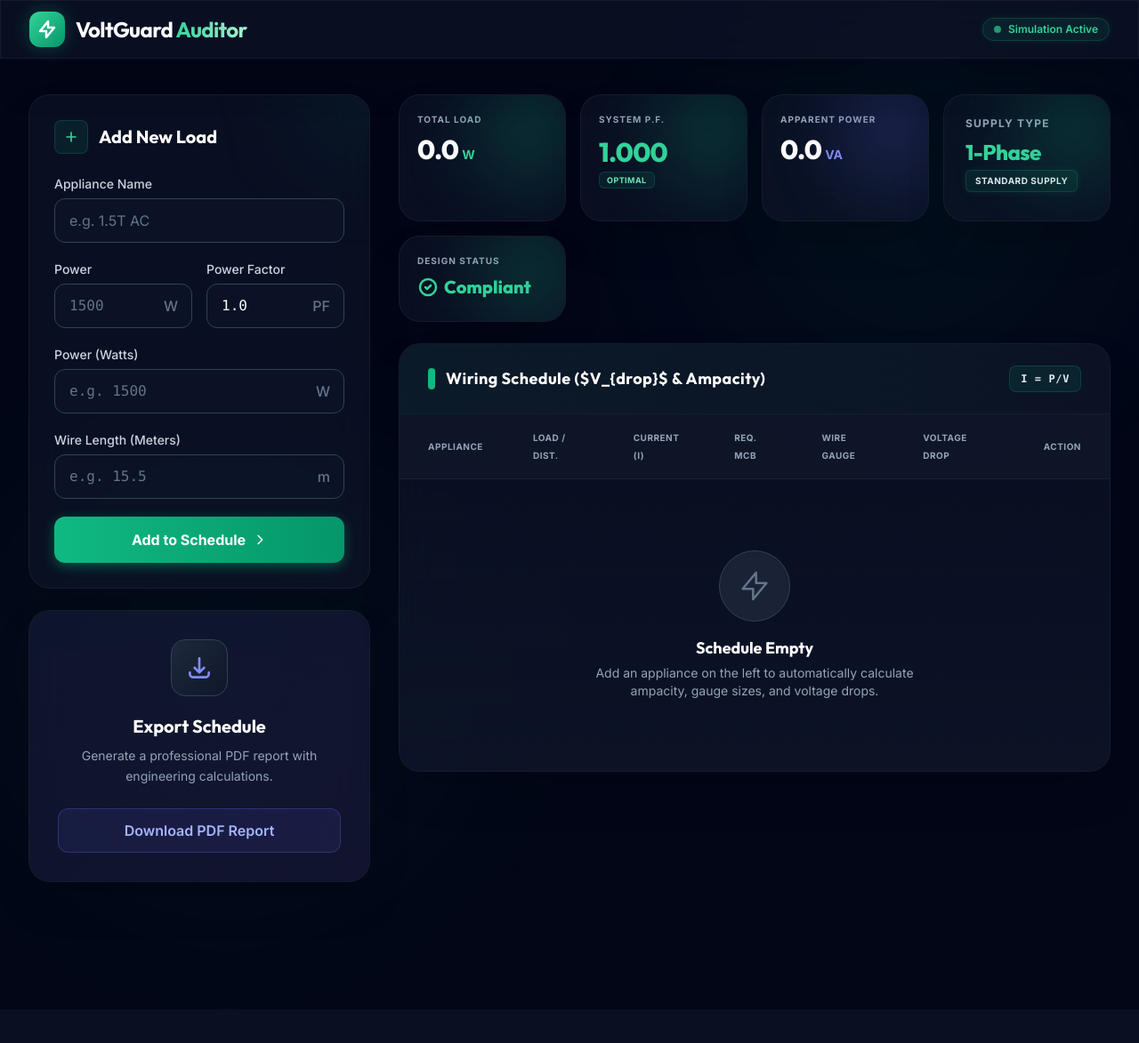
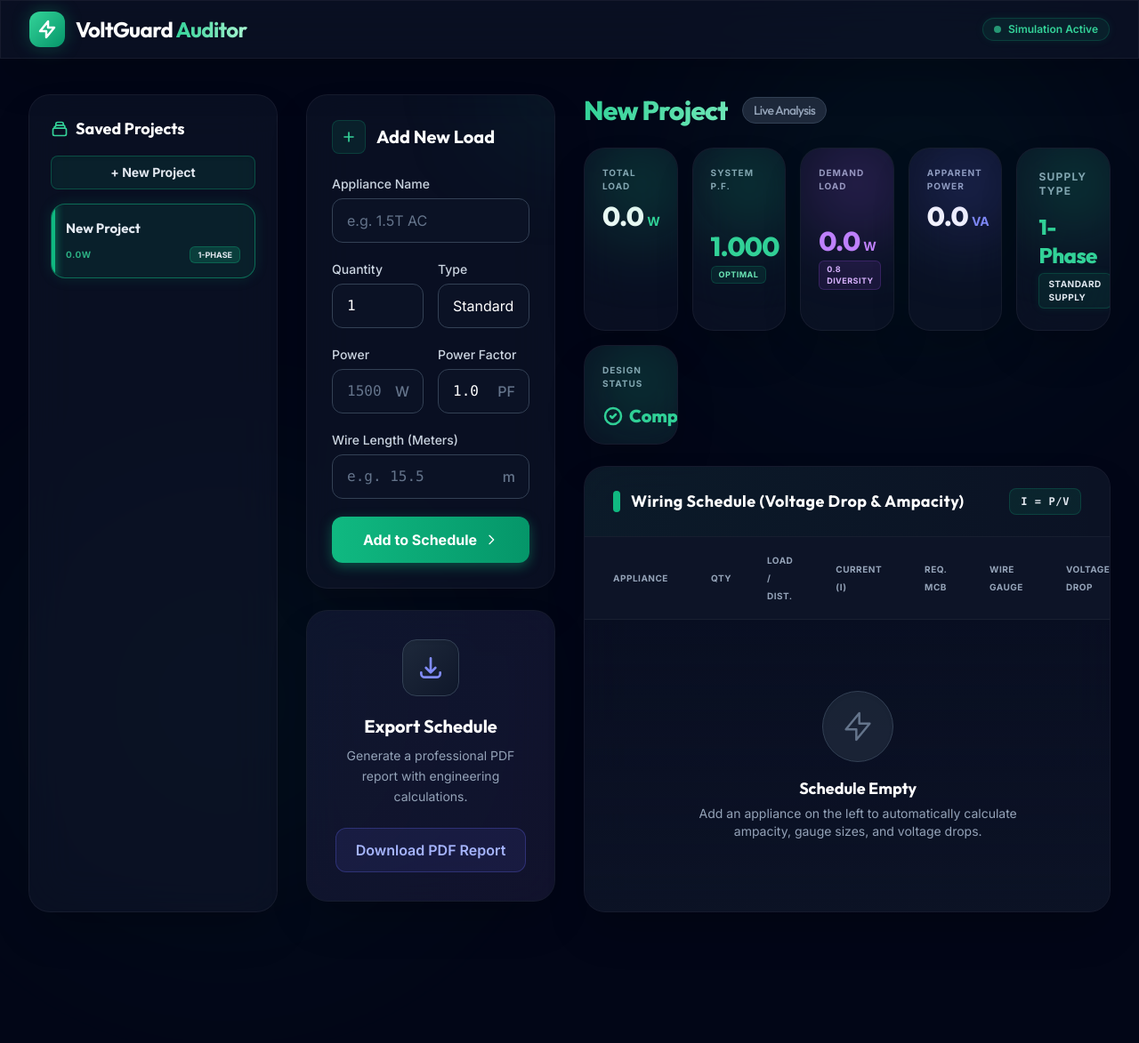
Before and after one commit to Mohansaina/finalyearproject, a Django app: page / in a window 1280 px wide; the page is wider, and only the part inside the window is pictured. Shown: that part at 89% size. Before the commit the page ends 1004 px from the top of that part, so only its background shows below. Run offline with Django 5.2, Linux system fonts and the light colour scheme; data comes from the database, SQL or seed files in the repository; data that the repository does not hold is empty; some libraries are stand-ins or nearby versions.

Commit message:
Fix UI string formatting and remove MathJax dollars

```diff
--- a/voltguard/auditor/templates/dashboard.html
+++ b/voltguard/auditor/templates/dashboard.html
@@ -1,10 +1,46 @@
 {% extends 'base.html' %}
 
 {% block content %}
-<div class="grid grid-cols-1 lg:grid-cols-3 gap-8">
+<div class="grid grid-cols-1 lg:grid-cols-4 gap-8">
 
-    <!-- Left Column: Controls & Add Appliance -->
-    <div class="space-y-6 lg:col-span-1">
+    <!-- Left Sidebar: Saved Projects -->
+    <div class="lg:col-span-1 space-y-6">
+        <div class="glass-panel rounded-3xl p-6 h-full border-t border-brand-500/20 shadow-[0_4px_30px_rgba(16,185,129,0.1)]">
+            <h3 class="text-lg font-bold text-white mb-4 font-heading flex items-center">
+                <svg class="w-5 h-5 mr-2 text-brand-400" fill="none" stroke="currentColor" viewBox="0 0 24 24"><path stroke-linecap="round" stroke-linejoin="round" stroke-width="2" d="M19 11H5m14 0a2 2 0 012 2v6a2 2 0 01-2 2H5a2 2 0 01-2-2v-6a2 2 0 012-2m14 0V9a2 2 0 00-2-2M5 11V9a2 2 0 002-2m0 0V5a2 2 0 012-2h6a2 2 0 012 2v2M7 7h10"></path></svg>
+                Saved Projects
+            </h3>
+            <a href="{% url 'dashboard' %}" class="block w-full text-center py-2 mb-4 bg-brand-500/10 text-brand-300 rounded-lg border border-brand-500/30 hover:bg-brand-500/20 transition-colors text-sm font-bold shadow-inner">
+                + New Project
+            </a>
+
+            <ul class="space-y-3">
+                {% for p in projects %}
+                <li>
+                    <a href="?project_id={{ p.id }}" class="block p-4 rounded-2xl transition-all border relative overflow-hidden group {% if p.id == project.id %}bg-brand-500/10 border-brand-500/50 text-brand-300 shadow-[0_0_15px_rgba(16,185,129,0.15)]{% else %}bg-slate-900/40 border-slate-700/50 text-slate-400 hover:text-white hover:bg-slate-800/80 hover:border-slate-600{% endif %}">
+                        {% if p.id == project.id %}<div class="absolute left-0 top-0 h-full w-1 bg-brand-500 shadow-[0_0_10px_#10b981]"></div>{% endif %}
+                        <div class="font-bold text-[15px] truncate max-w-full font-heading">{{ p.name }}</div>
+                        <div class="flex justify-between items-center mt-2">
+                            <div class="text-[10px] uppercase tracking-wider font-bold {% if p.id == project.id %}text-brand-400/80{% else %}text-slate-500{% endif %}">
+                                {{ p.total_load|floatformat:1 }}W
+                            </div>
+                            <div class="text-[9px] uppercase font-bold px-2 py-0.5 rounded-md {% if p.id == project.id %}bg-brand-500/20 text-brand-300 border border-brand-500/30{% else %}bg-slate-800 text-slate-400 border border-slate-700{% endif %}">
+                                {{ p.phase_type }}
+                            </div>
+                        </div>
+                    </a>
+                </li>
+                {% endfor %}
+            </ul>
+        </div>
+    </div>
+
+    <!-- Main Dashboard Area -->
+    <div class="lg:col-span-3">
+        <div class="grid grid-cols-1 lg:grid-cols-3 gap-8">
+
+            <!-- Left Column: Controls & Add Appliance -->
+            <div class="space-y-6 lg:col-span-1">
 
         <div class="glass-panel rounded-3xl p-7 transition-all duration-300 hover:shadow-[0_0_30px_rgba(16,185,129,0.15)] relative overflow-hidden group">
             <div class="absolute top-0 right-0 w-32 h-32 bg-brand-500/10 rounded-full blur-3xl -translate-y-1/2 translate-x-1/2 group-hover:bg-brand-500/20 transition-all duration-500"></div>
@@ -16,9 +52,27 @@
                 Add New Load
             </h2>
             <form action="{% url 'add_appliance' %}" method="POST" class="space-y-5 relative z-10">
+                {% csrf_token %}
+                <input type="hidden" name="project_id" value="{{ project.id }}">
+
                 <div class="group/input">
                     <label class="block text-sm font-medium text-slate-300 mb-1.5 transition-colors group-focus-within/input:text-brand-400">Appliance Name</label>
                     <input type="text" name="name" required class="w-full bg-slate-900/50 border border-slate-700 rounded-xl px-4 py-3 text-white focus:outline-none focus:ring-2 focus:ring-brand-500/50 focus:border-brand-500 transition-all placeholder:text-slate-500" placeholder="e.g. 1.5T AC">
+                </div>
+
+                <div class="grid grid-cols-2 gap-4">
+                    <div class="group/input">
+                        <label class="block text-sm font-medium text-slate-300 mb-1.5 transition-colors group-focus-within/input:text-brand-400">Quantity</label>
+                        <input type="number" min="1" step="1" name="quantity" required class="w-full bg-slate-900/50 border border-slate-700 rounded-xl px-4 py-3 text-white focus:outline-none focus:ring-2 focus:ring-brand-500/50 focus:border-brand-500 transition-all placeholder:text-slate-500 font-mono" value="1">
+                    </div>
+                    <div class="group/input">
+                        <label class="block text-sm font-medium text-slate-300 mb-1.5 transition-colors group-focus-within/input:text-brand-400">Type</label>
+                        <select name="appliance_type" class="w-full bg-slate-900/50 border border-slate-700 rounded-xl px-4 py-3 text-white focus:outline-none focus:ring-2 focus:ring-brand-500/50 focus:border-brand-500 transition-all appearance-none">
+                            <option value="Standard">Standard</option>
+                            <option value="Motor/AC">Motor/AC</option>
+                            <option value="Light">Light</option>
+                        </select>
+                    </div>
                 </div>
                 <div class="grid grid-cols-2 gap-4">
                     <div class="group/input">
@@ -34,13 +88,6 @@
                             <input type="number" step="0.01" max="1.0" min="0.1" name="power_factor" class="w-full bg-slate-900/50 border border-slate-700 rounded-xl px-4 py-3 text-white focus:outline-none focus:ring-2 focus:ring-brand-500/50 focus:border-brand-500 transition-all placeholder:text-slate-500 font-mono" placeholder="0.9" value="1.0">
                             <span class="absolute right-4 top-1/2 -translate-y-1/2 text-slate-500 font-medium">PF</span>
                         </div>
-                    </div>
-                </div>
-                <div class="group/input">
-                    <label class="block text-sm font-medium text-slate-300 mb-1.5 transition-colors group-focus-within/input:text-brand-400">Power (Watts)</label>
-                    <div class="relative">
-                        <input type="number" step="0.1" name="power_watts" required class="w-full bg-slate-900/50 border border-slate-700 rounded-xl pl-4 pr-12 py-3 text-white focus:outline-none focus:ring-2 focus:ring-brand-500/50 focus:border-brand-500 transition-all placeholder:text-slate-500 font-mono" placeholder="e.g. 1500">
-                        <span class="absolute right-4 top-1/2 -translate-y-1/2 text-slate-500 font-medium">W</span>
                     </div>
                 </div>
                 <div class="group/input">
@@ -65,15 +112,20 @@
             </div>
             <h3 class="font-bold text-white mb-2 font-heading relative z-10 text-xl">Export Schedule</h3>
             <p class="text-sm text-slate-400 mb-6 relative z-10 leading-relaxed">Generate a professional PDF report with engineering calculations.</p>
-            <a href="{% url 'export_pdf' %}" class="relative z-10 w-full py-3 border border-indigo-500/30 bg-indigo-500/10 hover:bg-indigo-500/20 text-indigo-300 hover:text-indigo-200 rounded-xl transition-all font-semibold cursor-pointer block hover:border-indigo-400/50 hover:shadow-[0_0_15px_rgba(99,102,241,0.2)]">Download PDF Report</a>
+            <a href="{% url 'export_pdf' %}?project_id={{ project.id }}" class="relative z-10 w-full py-3 border border-indigo-500/30 bg-indigo-500/10 hover:bg-indigo-500/20 text-indigo-300 hover:text-indigo-200 rounded-xl transition-all font-semibold cursor-pointer block hover:border-indigo-400/50 hover:shadow-[0_0_15px_rgba(99,102,241,0.2)]">Download PDF Report</a>
         </div>
     </div>
 
     <!-- Right Column: System Health & Schedule -->
     <div class="lg:col-span-2 space-y-6">
 
+        <h2 class="text-3xl font-black text-white font-heading tracking-tight mb-4 flex items-center">
+            <span class="bg-clip-text text-transparent bg-gradient-to-r from-brand-400 to-emerald-300">{{ project.name }}</span>
+            <span class="ml-4 text-sm font-medium bg-slate-800 text-slate-400 px-3 py-1 rounded-full border border-slate-700">Live Analysis</span>
+        </h2>
+
         <!-- System Health Overview -->
-        <div class="grid grid-cols-1 md:grid-cols-4 gap-4">
+        <div class="grid grid-cols-1 md:grid-cols-5 gap-4">
             <!-- Load Card -->
             <div class="glass-panel rounded-3xl p-5 relative overflow-hidden group hover:border-brand-500/30 transition-colors">
                 <div class="absolute -right-6 -top-6 w-32 h-32 bg-brand-500/20 rounded-full blur-2xl group-hover:bg-brand-500/30 transition-all duration-500"></div>
@@ -99,6 +151,19 @@
                         <p class="text-3xl font-black text-rose-500 font-heading tracking-tight mb-1">{{ system_pf|floatformat:3 }}</p>
                         <span class="px-2 py-0.5 rounded-md text-[9px] uppercase tracking-wider font-bold bg-rose-500/10 text-rose-300 border border-rose-500/20 animate-pulse">Needs Cap. Bank</span>
                     {% endif %}
+                </div>
+            </div>
+
+            <!-- Demand Load Card -->
+            <div class="glass-panel rounded-3xl p-5 relative overflow-hidden group hover:border-purple-500/30 transition-colors">
+                <div class="absolute -right-6 -top-6 w-32 h-32 bg-purple-500/20 rounded-full blur-2xl group-hover:bg-purple-500/30 transition-all duration-500"></div>
+                <p class="text-[10px] text-slate-400 font-bold tracking-widest uppercase mb-1">Demand Load</p>
+                <div class="flex flex-col items-start justify-center h-[calc(100%-1.5rem)] pb-1">
+                    <div class="flex items-baseline mb-1">
+                        <p class="text-3xl font-black text-purple-400 font-heading tracking-tight">{{ demand_load|floatformat:1 }}</p>
+                        <span class="text-sm text-purple-400 font-bold ml-1">W</span>
+                    </div>
+                    <span class="px-2 py-0.5 rounded-md text-[9px] uppercase tracking-wider font-bold bg-purple-500/10 text-purple-300 border border-purple-500/20">0.8 Diversity</span>
                 </div>
             </div>
 
@@ -162,18 +227,18 @@
             <div class="grid grid-cols-3 gap-4 lg:gap-6">
                 <div class="bg-slate-900/50 rounded-2xl p-4 border border-rose-500/20 relative overflow-hidden group">
                     <div class="absolute h-1 w-full bg-rose-500/50 top-0 left-0"></div>
-                    <p class="text-[11px] uppercase tracking-widest text-rose-400 font-bold mb-1">Row (R)</p>
-                    <p class="text-2xl font-black text-white font-mono">{{ phase_data.Loads.R|floatformat:1 }} <span class="text-sm text-slate-500 font-sans">W</span></p>
+                    <p class="text-[11px] uppercase tracking-widest text-rose-400 font-bold mb-1">Phase L1</p>
+                    <p class="text-2xl font-black text-white font-mono">{{ phase_data.Loads.L1|floatformat:1 }} <span class="text-sm text-slate-500 font-sans">W</span></p>
                 </div>
                 <div class="bg-slate-900/50 rounded-2xl p-4 border border-amber-500/20 relative overflow-hidden group">
                     <div class="absolute h-1 w-full bg-amber-500/50 top-0 left-0"></div>
-                    <p class="text-[11px] uppercase tracking-widest text-amber-400 font-bold mb-1">Yellow (Y)</p>
-                    <p class="text-2xl font-black text-white font-mono">{{ phase_data.Loads.Y|floatformat:1 }} <span class="text-sm text-slate-500 font-sans">W</span></p>
+                    <p class="text-[11px] uppercase tracking-widest text-amber-400 font-bold mb-1">Phase L2</p>
+                    <p class="text-2xl font-black text-white font-mono">{{ phase_data.Loads.L2|floatformat:1 }} <span class="text-sm text-slate-500 font-sans">W</span></p>
                 </div>
                 <div class="bg-slate-900/50 rounded-2xl p-4 border border-blue-500/20 relative overflow-hidden group">
                     <div class="absolute h-1 w-full bg-blue-500/50 top-0 left-0"></div>
-                    <p class="text-[11px] uppercase tracking-widest text-blue-400 font-bold mb-1">Blue (B)</p>
-                    <p class="text-2xl font-black text-white font-mono">{{ phase_data.Loads.B|floatformat:1 }} <span class="text-sm text-slate-500 font-sans">W</span></p>
+                    <p class="text-[11px] uppercase tracking-widest text-blue-400 font-bold mb-1">Phase L3</p>
+                    <p class="text-2xl font-black text-white font-mono">{{ phase_data.Loads.L3|floatformat:1 }} <span class="text-sm text-slate-500 font-sans">W</span></p>
                 </div>
             </div>
         </div>
@@ -185,7 +250,7 @@
                 <div class="absolute inset-0 bg-gradient-to-r from-brand-500/5 to-transparent z-0"></div>
                 <h3 class="text-white font-bold text-lg font-heading tracking-wide relative z-10 flex items-center">
                     <div class="w-2 h-6 bg-brand-500 rounded-full mr-3"></div>
-                    Wiring Schedule ($V_{drop}$ & Ampacity)
+                    Wiring Schedule (Voltage Drop & Ampacity)
                 </h3>
                 <span class="relative z-10 text-xs text-brand-300/80 bg-brand-500/10 px-3 py-1.5 rounded-lg border border-brand-500/20 font-mono tracking-wider font-semibold">I = P/V</span>
             </div>
@@ -194,6 +259,7 @@
                     <thead class="bg-slate-900/80 text-[10px] uppercase text-slate-400 border-b border-white/5 tracking-wider font-bold">
                         <tr>
                             <th scope="col" class="px-8 py-4">Appliance</th>
+                            <th scope="col" class="px-4 py-4 text-center">Qty</th>
                             <th scope="col" class="px-6 py-4">Load / Dist.</th>
                             <th scope="col" class="px-6 py-4">Current (I)</th>
                             <th scope="col" class="px-6 py-4">Req. MCB</th>
@@ -205,14 +271,21 @@
                     <tbody class="divide-y divide-white/5">
                         {% for item in appliances %}
                         <tr class="hover:bg-slate-800/50 transition-colors group">
-                            <td class="px-8 py-5 font-bold text-white group-hover:text-brand-300 transition-colors">{{ item.appliance.name }}</td>
+                            <td class="px-8 py-5">
+                                <span class="font-bold text-white group-hover:text-brand-300 transition-colors block">{{ item.appliance.name }}</span>
+                                <span class="text-[10px] text-slate-400 uppercase tracking-wider">{{ item.appliance.appliance_type }}</span>
+                            </td>
+                            <td class="px-4 py-5 text-center font-bold text-indigo-400 bg-indigo-500/5 font-mono shadow-inner rounded-md m-2">{{ item.appliance.quantity }}</td>
                             <td class="px-6 py-5">
-                                <span class="font-mono text-white">{{ item.appliance.power_watts }}</span> W
+                                <span class="font-mono text-white">{{ item.circuit_watts }}</span> W
                                 <span class="text-[10px] text-slate-500 block mt-0.5 uppercase tracking-wider">L: <span class="font-mono text-slate-400">{{ item.appliance.length_m }}</span>m | P.F: <span class="font-mono text-slate-400">{{ item.appliance.power_factor }}</span></span>
                             </td>
                             <td class="px-6 py-5 font-mono text-brand-400 font-bold bg-brand-500/5">{{ item.current }} A</td>
                             <td class="px-6 py-5">
-                                <span class="bg-slate-900 shadow-inner text-slate-200 px-3 py-1.5 rounded-lg border border-slate-700 font-mono font-medium inline-block">{{ item.mcb }} A</span>
+                                <div class="flex flex-col items-start gap-1">
+                                    <span class="bg-slate-900 shadow-inner text-slate-200 px-3 py-1.5 rounded-lg border border-slate-700 font-mono font-medium inline-block">{{ item.mcb }} A</span>
+                                    <span class="text-[9px] uppercase tracking-wider font-bold !px-2 !py-0.5 rounded {% if item.mcb_type == 'C' %}bg-amber-500/20 text-amber-300 border border-amber-500/30{% else %}bg-blue-500/20 text-blue-300 border border-blue-500/30{% endif %}">Type {{ item.mcb_type }}</span>
+                                </div>
                             </td>
                             <td class="px-6 py-5 font-mono">{{ item.wire_size|floatformat:1 }} <span class="text-xs text-slate-500">mm²</span></td>
                             <td class="px-6 py-5">
@@ -254,7 +327,6 @@
                 </table>
             </div>
         </div>
-
     </div>
 </div>
 {% endblock %}
--- a/voltguard/auditor/views.py
+++ b/voltguard/auditor/views.py
@@ -2,6 +2,7 @@ from django.shortcuts import render, redirect, get_object_or_404
 from django.http import FileResponse
 from .models import Project, Appliance
 from .engine import (
+    calculate_demand_load,
     calculate_current,
     calculate_power_triangle,
     select_mcb,
@@ -12,8 +13,16 @@ from .engine import (
 from .pdf_generator import generate_schedule_pdf
 
 def dashboard(request):
-    # For demonstration, we'll just use a single default project
-    project, created = Project.objects.get_or_create(name="Default Project")
+    projects = Project.objects.all().order_by('-created_at')
+    project_id = request.GET.get('project_id')
+
+    if project_id:
+        project = get_object_or_404(Project, id=project_id)
+    else:
+        project = projects.first()
+        if not project:
+            project = Project.objects.create(name="New Project")
+
     appliances = project.appliances.all()
 
     # Process calculations
@@ -23,37 +32,51 @@ def dashboard(request):
     total_reactive_power = 0
 
     for app in appliances:
-        current = calculate_current(app.power_watts, app.power_factor)
-        s_va, q_var = calculate_power_triangle(app.power_watts, app.power_factor)
+        circuit_watts = app.power_watts * app.quantity
+        current = calculate_current(circuit_watts, app.power_factor)
+        s_va, q_var = calculate_power_triangle(circuit_watts, app.power_factor)
 
-        mcb = select_mcb(current)
+        mcb, mcb_type = select_mcb(current, app.appliance_type)
         wire_size, resistance = select_wire_gauge(current)
         v_drop, v_drop_pct, is_failure = calculate_voltage_drop(app.length_m, current, resistance)
 
         processed_appliances.append({
             'appliance': app,
+            'circuit_watts': circuit_watts,
             'current': round(current, 2),
             'apparent_power': round(s_va, 1),
             'mcb': mcb,
+            'mcb_type': mcb_type,
             'wire_size': wire_size,
             'v_drop': v_drop,
             'v_drop_pct': v_drop_pct,
             'is_failure': is_failure
         })
-        total_power += app.power_watts
+        total_power += circuit_watts
         total_apparent_power += s_va
         total_reactive_power += q_var
 
     # Calculate System Power Factor
     system_pf = (total_power / total_apparent_power) if total_apparent_power > 0 else 1.0
 
+    # Calculate Demand Load
+    demand_load = calculate_demand_load(total_power)
+
     # 3-Phase balancing
     phase_data = balance_phases(appliances)
 
+    # Metadata updates
+    if total_power != project.total_load or project.phase_type != ("3-Phase" if phase_data.get('requires_3_phase') else "1-Phase"):
+        project.total_load = total_power
+        project.phase_type = '3-Phase' if phase_data.get('requires_3_phase') else '1-Phase'
+        project.save()
+
     context = {
+        'projects': projects,
         'project': project,
         'appliances': processed_appliances,
         'total_power': total_power,
+        'demand_load': demand_load,
         'total_apparent_power': round(total_apparent_power, 1),
         'total_reactive_power': round(total_reactive_power, 1),
         'system_pf': round(system_pf, 3),
@@ -64,8 +87,15 @@ def dashboard(request):
 
 def add_appliance(request):
     if request.method == 'POST':
-        project, _ = Project.objects.get_or_create(name="Default Project")
+        project_id = request.POST.get('project_id')
+        if project_id:
+            project = get_object_or_404(Project, id=project_id)
+        else:
+            project, _ = Project.objects.get_or_create(name="New Project")
+
         name = request.POST.get('name')
+        appliance_type = request.POST.get('appliance_type', 'Standard')
+        quantity = request.POST.get('quantity', 1)
         power = request.POST.get('power_watts')
         power_factor = request.POST.get('power_factor', '1.0')
         length = request.POST.get('length_m')
@@ -78,22 +108,36 @@ def add_appliance(request):
             except ValueError:
                 pf = 1.0
 
+            try:
+                qty = int(quantity)
+                if qty < 1: qty = 1
+            except ValueError:
+                qty = 1
+
             Appliance.objects.create(
                 project=project,
                 name=name,
+                appliance_type=appliance_type,
+                quantity=qty,
                 power_watts=float(power),
                 power_factor=pf,
                 length_m=float(length)
             )
-    return redirect('dashboard')
+    return redirect(f"/?project_id={project.id}" if hasattr(request, 'POST') and request.POST.get('project_id') else 'dashboard')
 
 def remove_appliance(request, app_id):
     appliance = get_object_or_404(Appliance, id=app_id)
+    project_id = appliance.project.id
     appliance.delete()
-    return redirect('dashboard')
+    return redirect(f"/?project_id={project_id}")
 
 def export_pdf(request):
-    project, _ = Project.objects.get_or_create(name="Default Project")
+    project_id = request.GET.get('project_id')
+    if project_id:
+        project = get_object_or_404(Project, id=project_id)
+    else:
+        project = Project.objects.first()
+
     appliances = project.appliances.all()
 
     processed_appliances = []
@@ -101,30 +145,34 @@ def export_pdf(request):
     total_apparent_power = 0
 
     for app in appliances:
-        current = calculate_current(app.power_watts, app.power_factor)
-        s_va, _ = calculate_power_triangle(app.power_watts, app.power_factor)
-        mcb = select_mcb(current)
+        circuit_watts = app.power_watts * app.quantity
+        current = calculate_current(circuit_watts, app.power_factor)
+        s_va, _ = calculate_power_triangle(circuit_watts, app.power_factor)
+        mcb, mcb_type = select_mcb(current, app.appliance_type)
         wire_size, resistance = select_wire_gauge(current)
         v_drop, v_drop_pct, is_failure = calculate_voltage_drop(app.length_m, current, resistance)
 
         processed_appliances.append({
             'appliance': app,
+            'circuit_watts': circuit_watts,
             'current': round(current, 2),
             'apparent_power': round(s_va, 1),
             'mcb': mcb,
+            'mcb_type': mcb_type,
             'wire_size': wire_size,
             'v_drop': v_drop,
             'v_drop_pct': v_drop_pct,
             'is_failure': is_failure
         })
-        total_power += app.power_watts
+        total_power += circuit_watts
         total_apparent_power += s_va
 
     system_pf = (total_power / total_apparent_power) if total_apparent_power > 0 else 1.0
+    demand_load = calculate_demand_load(total_power)
     phase_data = balance_phases(appliances)
 
-    # We will pass system_pf to generate_schedule_pdf parameter later
-    pdf_buffer = generate_schedule_pdf(project.name, processed_appliances, total_power, phase_data, system_pf=system_pf)
+    # We will pass system_pf and demand_load to generate_schedule_pdf parameter later
+    pdf_buffer = generate_schedule_pdf(project.name, processed_appliances, total_power, phase_data, system_pf=system_pf, demand_load=demand_load)
 
     response = FileResponse(pdf_buffer, content_type='application/pdf')
     response['Content-Disposition'] = 'attachment; filename="VoltGuard_Schedule.pdf"'
```
Also changed, not shown: voltguard/auditor/engine.py (+43 -21 lines), voltguard/auditor/models.py (+12 -2 lines), voltguard/auditor/pdf_generator.py (+15 -13 lines), voltguard/auditor/tests.py (+8 -5 lines), voltguard/auditor/migrations/0003_appliance_appliance_type_appliance_quantity_and_more.py (added).
